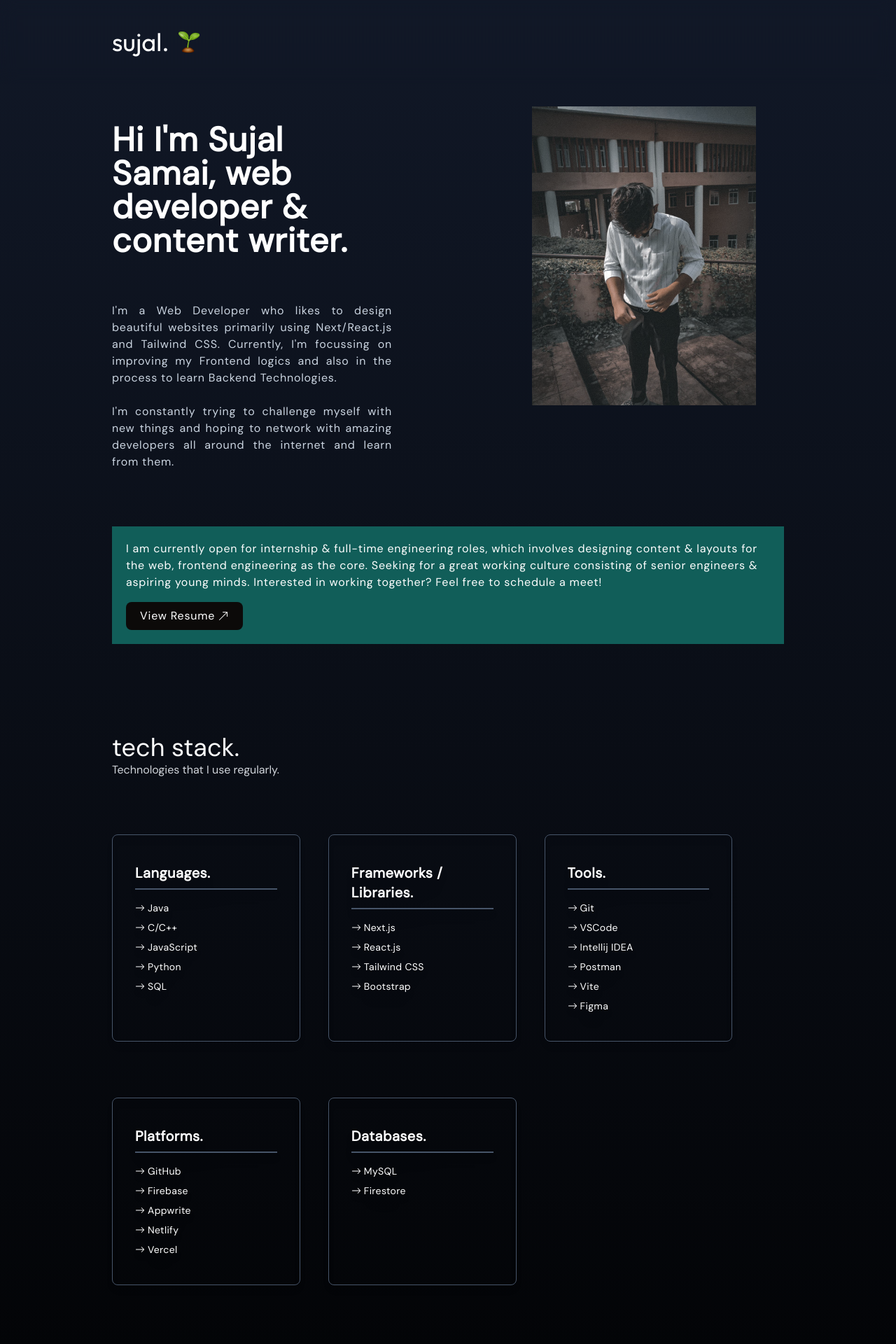
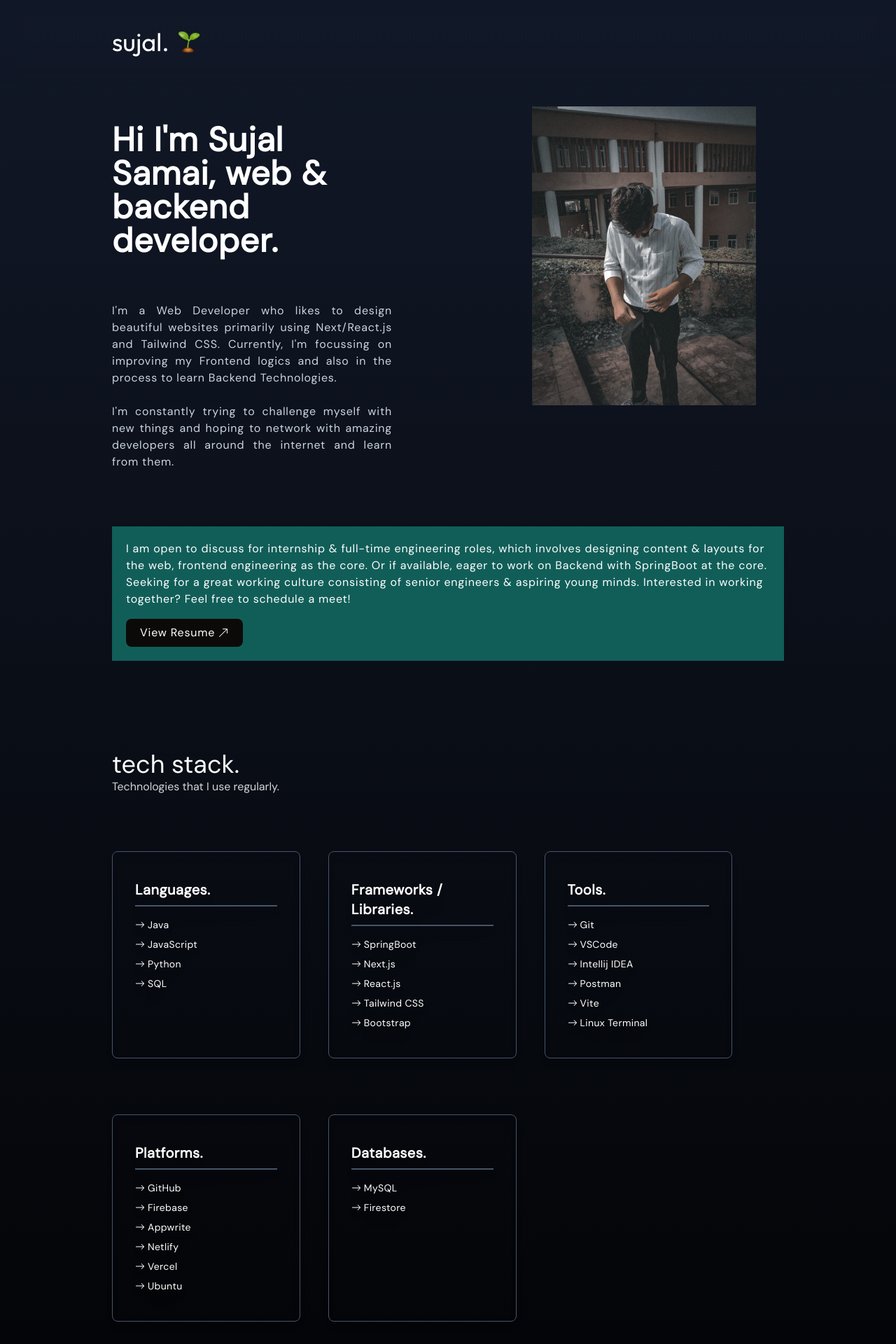
Before and after one commit to SujalSamai/Dev-Portfolio, a Next.js app: page /about in a window 1280 px wide. Shown: the top 1920 px of the page at 70% size. Built offline with nearby package versions, Linux system fonts and the light colour scheme.

Commit message:
Updated Information

```diff
--- a/src/app/about/page.jsx
+++ b/src/app/about/page.jsx
@@ -12,7 +12,7 @@ const About = () => {
     <section className='mt-28'>
       <div className='flex flex-col lg:flex-row justify-between'>
         <div className='lg:w-5/12 tracking-wider'>
-          <h1 className={`reveal-custom text-5xl font-semibold ${dmSans.className} py-16`}>Hi I&apos;m Sujal Samai, web developer & content writer. </h1>
+          <h1 className={`reveal-custom text-5xl font-semibold ${dmSans.className} py-16`}>Hi I&apos;m Sujal Samai, web & backend developer. </h1>
           <p className='reveal-custom-info text-slate-300 text-justify'>I&apos;m a Web Developer who likes to design beautiful websites primarily using Next/React.js and Tailwind CSS.
           Currently, I&apos;m focussing on improving my Frontend logics and also in the process to learn Backend Technologies.<br/><br/>
           I&apos;m constantly trying to challenge myself with new things and hoping to network with amazing developers all around the internet and learn from them.
@@ -23,7 +23,7 @@ const About = () => {
         </div>
       </div>
       <div className='bg-teal-800 p-5 tracking-wider flex flex-col gap-4 my-20'>
-        I am currently open for internship & full-time engineering roles, which involves designing content & layouts for the web, frontend engineering as the core. Seeking for a great working culture consisting of senior engineers & aspiring young minds. Interested in working together? Feel free to schedule a meet!
+        I am open to discuss for internship & full-time engineering roles, which involves designing content & layouts for the web, frontend engineering as the core. Or if available, eager to work on Backend with SpringBoot at the core. Seeking for a great working culture consisting of senior engineers & aspiring young minds. Interested in working together? Feel free to schedule a meet!
         <Link href={"/resume"} className='w-fit flex items-center gap-1 bg-stone-950 py-2 px-5 rounded-lg hover:text-teal-400 transition-colors duration-300'>View Resume <span className='animate-pulse'><BsArrowUpRight/></span></Link>
       </div>
       <Stack/>
--- a/src/app/journey/page.jsx
+++ b/src/app/journey/page.jsx
@@ -11,10 +11,16 @@ import { HiUserGroup } from 'react-icons/hi'
 
 const journeys= [
   {
+    id:12,
+    name:"Software Engineer Intern at Digivalet",
+    desc:"Working as a Software Engineer Intern at Digivalet where my core responsibility lies in creating scalable and bug free, production ready Backend Service and Drivers for Digivalet Controllers.",
+    date:"January, 2024 - Present"
+  },
+  {
     id:11,
     name:"Student Community Member of Generation Nothing, Nothing Tech. Ltd.",
     desc:"Selected as a Member of Generation Nothing, the first ever student program organized by the much hyped tech enthusiast company, Nothing Technologies Ltd.",
-    date:"July, 2023 - Present"
+    date:"July, 2023 - November, 2023"
   },
   {
     id:10,
--- a/src/app/page.jsx
+++ b/src/app/page.jsx
@@ -41,17 +41,17 @@ const projects = [
 export default function Home() {
   return (
     <>
-      <main className="flex flex-col lg:flex-row leading-relaxed tracking-wider mt-40">
+      <main className="flex flex-col  leading-relaxed tracking-wider mt-40">
         <div className="lg:w-4/12">
-          <h1 className={`reveal-custom text-5xl pr-2 lg:pr-0 lg:text-6xl font-semibold ${dmSans.className} py-16`}>Hello, I&apos;m Sujal Samai.</h1>
+          <h1 className={`reveal-custom text-5xl pr-2 lg:pr-0 lg:text-6xl font-semibold ${dmSans.className} py-12`}>Hello, I&apos;m Sujal Samai.</h1>
         </div>
-        <div className="lg:w-6/12 flex flex-col justify-end items-start mx-auto text-gray-300 text-xl">
-          <p className="reveal-custom-info">A final-year web developer student working on creating beautiful layouts and content for the web</p>
-
+        <div className="flex text-gray-300 justify-between text-lg">
+          <p className="reveal-custom-info w-6/12">I’m a software engineer specializing in building experiences for the web and handling Backend services for various types of applications. Currently, I’m focused on building accessible, human-centered products at <a href="https://www.digivalet.com/" className="text-teal-300">DigiValet</a>.</p>
+          <HiArrowDown className="w-4/12 h-16 motion-safe:animate-bounce"/>
         </div>
       </main>
-        <Link href={"/resume"} className='reveal-custom-info w-fit flex items-center gap-1 bg-stone-950 py-2 px-5 rounded-lg hover:text-teal-400 transition-colors duration-300 mt-12 md:mt-0'>View Resume <span className='animate-pulse'><BsArrowUpRight/></span></Link>
-      <div className="mt-28 lg:mt-20 flex justify-end lg:justify-start">
+        <Link href={"/resume"} className='reveal-custom-info w-fit flex items-center gap-1 bg-stone-950 py-2 px-5 rounded-lg hover:text-teal-400 transition-colors duration-300 mt-12 md:mt-10'>View Resume <span className='animate-pulse'><BsArrowUpRight/></span></Link>
+      <div className="mt-28 lg:mt-20 flex justify-end lg:justify-end md:hidden">
           <HiArrowDown className="w-16 h-16 motion-safe:animate-bounce"/>
       </div>
       <Services/>
--- a/src/components/Footer/Footer.jsx
+++ b/src/components/Footer/Footer.jsx
@@ -4,7 +4,7 @@ import React from 'react'
 const Footer = () => {
   return (
     <footer className='flex flex-col gap-4 lg:gap-0 lg:flex-row justify-between items-center lg:items-start my-10'>
-        <h4>Sujal Samai - 2023</h4>
+        <h4>Sujal Samai - 2024</h4>
         <div className='flex gap-10'>
             <Link href="https://github.com/SujalSamai" className='border-b-2 border-transparent hover:text-teal-300 hover:border-b-2 hover:border-teal-300 transition-colors duration-300 ease-out'>Github</Link>
             <Link href="https://linkedin.com/in/sujal-samai" className='border-b-2 border-transparent hover:text-teal-300 hover:border-b-2 hover:border-teal-300 transition-colors duration-300 ease-out'>LinkedIn</Link>
--- a/src/components/Services/Services.jsx
+++ b/src/components/Services/Services.jsx
@@ -10,7 +10,7 @@ const services = [
   {
     id:2,
     name:"Backend Development",
-    desc: "If you are just starting out as an organization & want to use BaaS platforms, then I can help you set them up in a fully functional way."
+    desc: "If you are just starting out as an organization & want to use BaaS platforms or a custom Backend Service, then I can help you set them up in a fully functional way."
   },
   {
     id:3,
--- a/src/components/Stack/Stack.jsx
+++ b/src/components/Stack/Stack.jsx
@@ -9,10 +9,10 @@ const Stack = () => {
       <h2 className='text-4xl'>tech stack.</h2>
       <p className='text-gray-300'>Technologies that I use regularly.</p>
       <div className='flex flex-col lg:flex-row flex-wrap mt-10'>
-        <StackCard name="Languages" tech={["Java", "C/C++", "JavaScript", "Python", "SQL"]}/>
-        <StackCard name="Frameworks / Libraries" tech={["Next.js","React.js", "Tailwind CSS", "Bootstrap"]}/>
-        <StackCard name="Tools" tech={["Git", "VSCode", "Intellij IDEA", "Postman", "Vite", "Figma"]}/>
-        <StackCard name="Platforms" tech={["GitHub","Firebase", "Appwrite", "Netlify", "Vercel"]}/>
+        <StackCard name="Languages" tech={["Java", "JavaScript", "Python", "SQL"]}/>
+        <StackCard name="Frameworks / Libraries" tech={["SpringBoot","Next.js","React.js", "Tailwind CSS", "Bootstrap"]}/>
+        <StackCard name="Tools" tech={["Git", "VSCode", "Intellij IDEA", "Postman", "Vite", "Linux Terminal"]}/>
+        <StackCard name="Platforms" tech={["GitHub","Firebase", "Appwrite", "Netlify", "Vercel", "Ubuntu"]}/>
         <StackCard name="Databases" tech={["MySQL", "Firestore"]}/>
       </div>
     </section>
```
Also changed, not shown: 2 other files (tests, documents, lock files or other folders).
